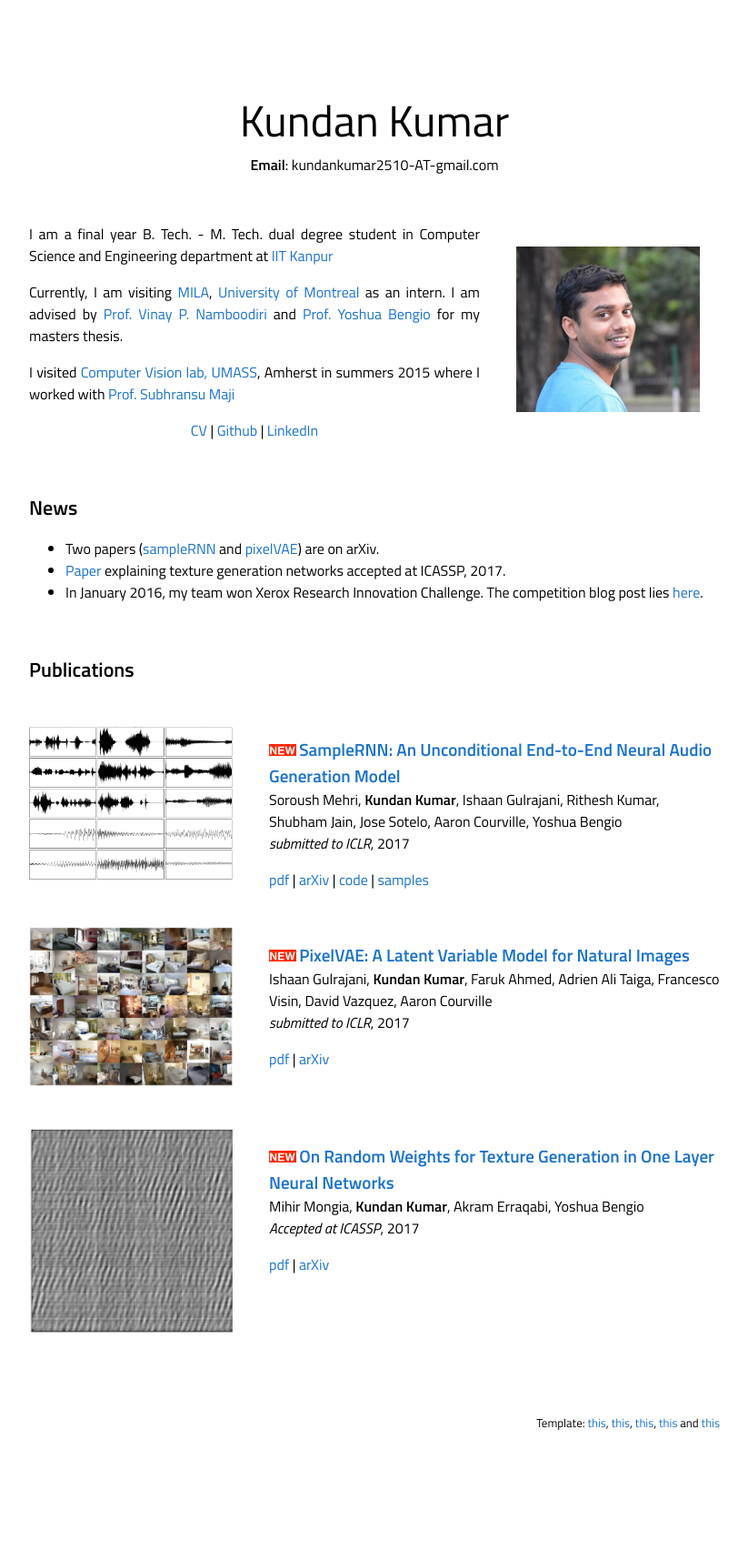
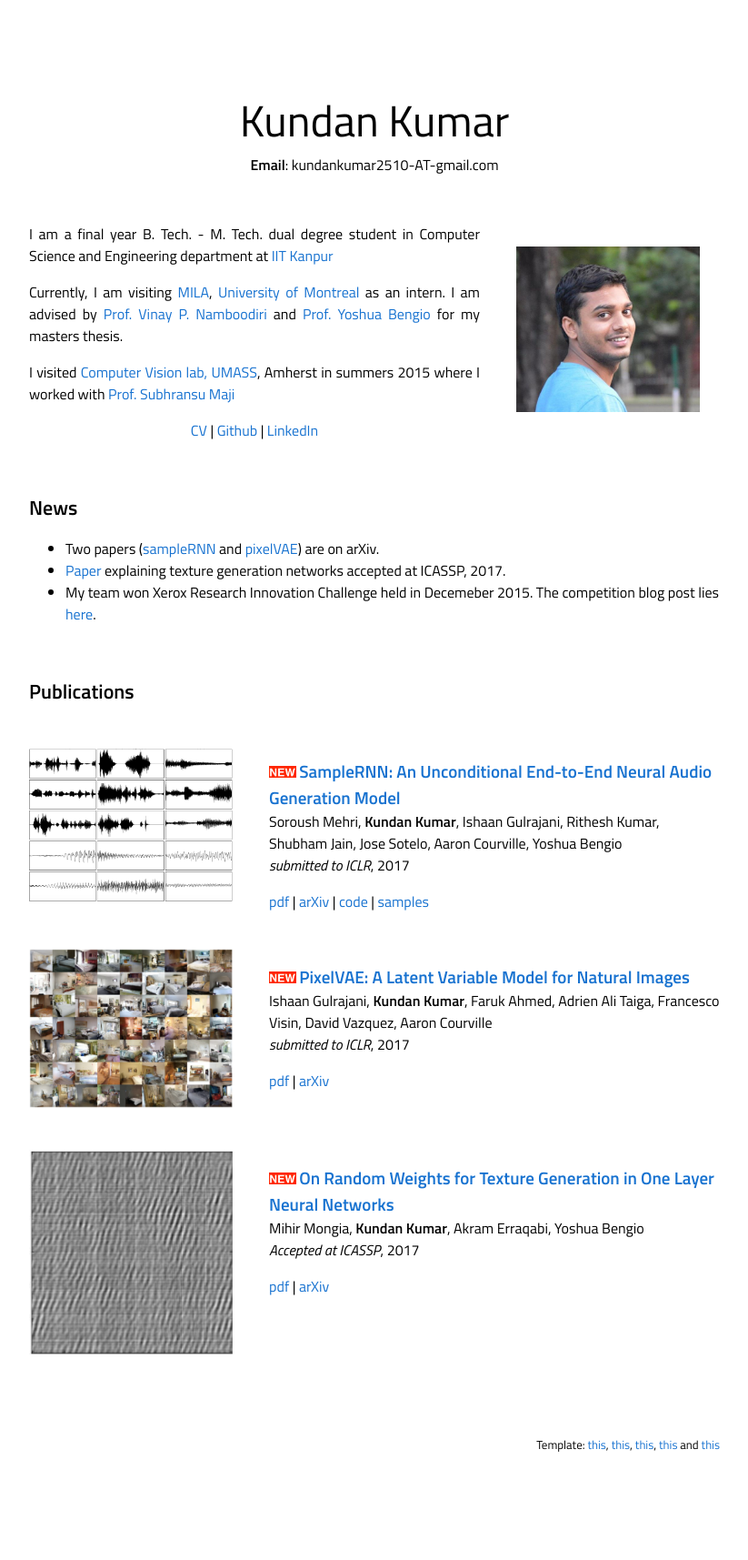
Before and after one commit to kundan2510/kundan2510.github.io, a Jekyll site: the page built from index.html, in a window 1280 px wide. Shown: the whole page at 91% size, without its empty margins (228-1051 px from the left). Built offline with Jekyll 4.4.1, drawn with Linux system fonts in a browser that asks for light colours; before the commit the page ends 1691 px from its top, so only the background shows below that.

Commit message:
Update index.html

```diff
--- a/index.html
+++ b/index.html
@@ -63,7 +63,7 @@ title: Kundan Kumar
 			    <li> <a href="#TEXTURE">Paper</a> explaining texture generation networks accepted at ICASSP, 2017.
 			    </li>
 			    <li>
-				    In January 2016, my team won Xerox Research Innovation Challenge. The competition blog post lies <a href="https://simplifywork.blogs.xerox.com/2016/02/15/can-machine-learning-prevent-death-in-the-icu/">here</a>.
+				    My team won Xerox Research Innovation Challenge held in Decemeber 2015. The competition blog post lies <a href="https://simplifywork.blogs.xerox.com/2016/02/15/can-machine-learning-prevent-death-in-the-icu/">here</a>.
 		 	    </li>
 
 			    </ul>
```
